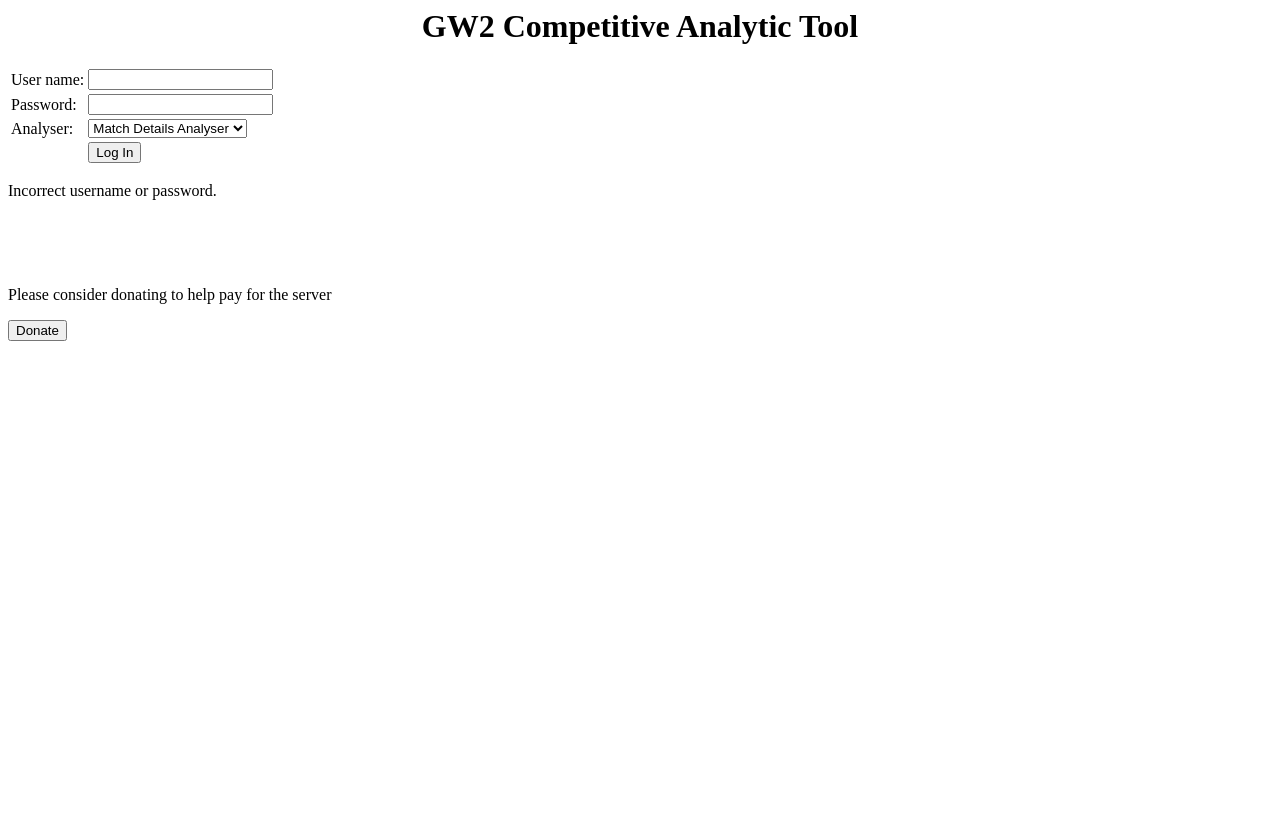
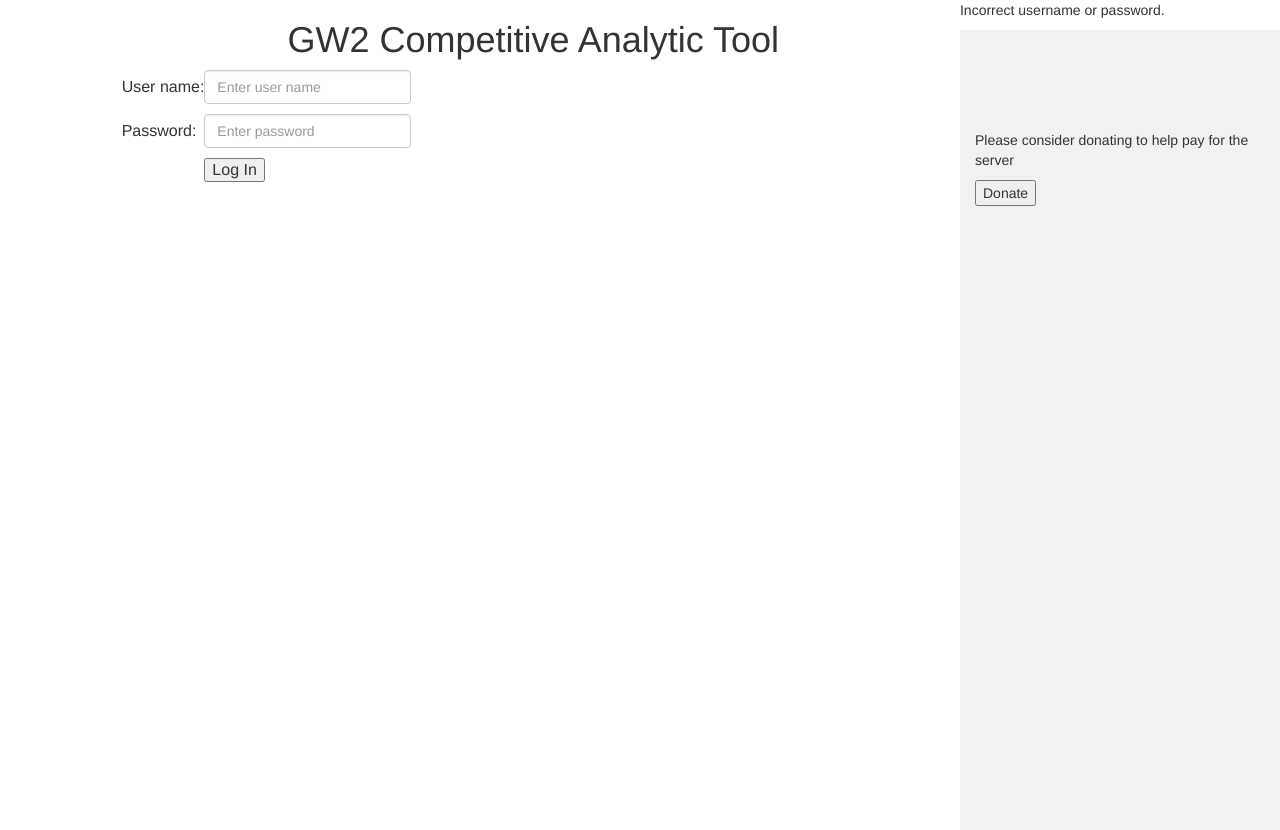
Before and after one commit to JRavet/Capstone, a PHP site: page /?error=inv_cred in a window 1280 px wide. Before the commit the page ends 341 px from the top, so only its background shows below. Run offline with PHP 8.4, Linux system fonts and the light colour scheme.

Commit message:
Beginning to implement bootstrap and more professional styling

```diff
--- a/php/analyser_header.php
+++ b/php/analyser_header.php
@@ -22,7 +22,7 @@
 		{
 			echo "<input type=\"hidden\" value=\"" . $_GET[$key] . "\" name=\"$key\">";
 		}
-		echo "<input type=\"submit\" value=\"" . $buttonText ."\">
+		echo "<button class=\"btn btn-default btn-sm\" type=\"submit\">" . $buttonText . "</button>
 		</form></td>";
 		if (basename($_SERVER['PHP_SELF']) == $pageName)
 		{
@@ -44,6 +44,7 @@
 	createButton("logout.php","Log Out");
 	createButton("change_log.php","Change Log");
 	echo "</tr></table><br/>";
+	echo "</div></nav>";
 ?>
 <?php
 	function generate_option($value,$text,$select_name)
--- /dev/null
+++ b/php/bootstrap_styling.php
@@ -0,0 +1,39 @@
+<head>
+  <meta name="viewport" content="width=device-width, initial-scale=1">
+  <link rel="stylesheet" href="http://maxcdn.bootstrapcdn.com/bootstrap/3.3.6/css/bootstrap.min.css">
+  <script src="https://ajax.googleapis.com/ajax/libs/jquery/1.12.2/jquery.min.js"></script>
+  <script src="http://maxcdn.bootstrapcdn.com/bootstrap/3.3.6/js/bootstrap.min.js"></script>
+  <style>
+    /* Remove the navbar's default margin-bottom and rounded borders */
+    .navbar {
+      margin-bottom: 0;
+      border-radius: 0;
+    }
+
+    /* Set height of the grid so .sidenav can be 100% (adjust as needed) */
+    .row.content {height: 450px}
+
+    /* Set gray background color and 100% height */
+    .sidenav {
+      padding-top: 20px;
+      background-color: #f1f1f1;
+      height: 100%;
+    }
+
+    /* Set black background color, white text and some padding */
+    footer {
+      background-color: #555;
+      color: white;
+      padding: 15px;
+    }
+
+    /* On small screens, set height to 'auto' for sidenav and grid */
+    @media screen and (max-width: 767px) {
+      .sidenav {
+        height: auto;
+        padding: 15px;
+      }
+      .row.content {height:auto;}
+    }
+  </style>
+</head>
--- a/php/forward_to_analyser.php
+++ b/php/forward_to_analyser.php
@@ -2,5 +2,5 @@
 	session_start();
 	$_SESSION["username"] = $_POST["username"];
 	$_SESSION["password"] = $_POST["password"];
-	header("Location: " . $_POST["analyser_type"]);
+	header("Location: match_details_analyser.php");
 ?>
--- a/php/index.php
+++ b/php/index.php
@@ -2,25 +2,21 @@
 	session_start();
 ?>
 <html>
+  	<?php include 'bootstrap_styling.php'; ?>
 	<title>GW2 Analyser Log In</title>
+
 	<style>body{background:#FFF;}</style>
+	<div class="col-sm-8 col-sm-offset-1">
 	<form action="forward_to_analyser.php" method="POST">
 		<center><h1>GW2 Competitive Analytic Tool</h1></center>
 		<table>
-			<tr><td>User name:</td><td><input type="text" name="username"></td></tr>
-			<tr><td>Password:</td><td><input type="password" name="password"></td></tr>
-			<tr><td>Analyser:</td><td>
-			<select name="analyser_type">
-				<option value="match_details_analyser.php">Match Details Analyser</option>
-				<option value="activity_analyser.php">Activity Analyser</option>
-				<option value="guild_analyser.php">Guild Analyser</option>
-				<option value="map_score_table.php">Map-score Table</option>
-				<option value="map_score_graph.php">Map-score Graphs</option>
-			</select>
-			</td></tr>
+			<tr><td>User name: </td><td><input class="form-control" type="text" placeholder="Enter user name" name="username"></td></tr>
+			<tr><td><p></td></tr>
+			<tr><td>Password:</td><td><input class="form-control" type="password" placeholder="Enter password" name="password"></td></tr>
+			<tr><td><p></td></tr>
 			<tr><td></td><td><input type="submit" value="Log In"></td></tr>
 		</table>
-
+	</div>
 		<?php
 			if ($_GET["error"] == "inv_cred")
 			{
@@ -36,11 +32,11 @@
 			}
 		?>
 	</form>
-		<br>
-		<br>
-		<br>
+	<div class="col-sm-3 sidenav">
+	<br><br><br><br>
 		<p>Please consider donating to help pay for the server</p>
 		<form action="https://www.everbutton.com/pay/765">
 			<input type="submit" value="Donate"/>
 		</form>
+	</div>
 </html>
```
Also changed, not shown: php/activity_analyser.php (+13 -9 lines), php/match_details_analyser.php (+16 -9 lines), 1 other file.
